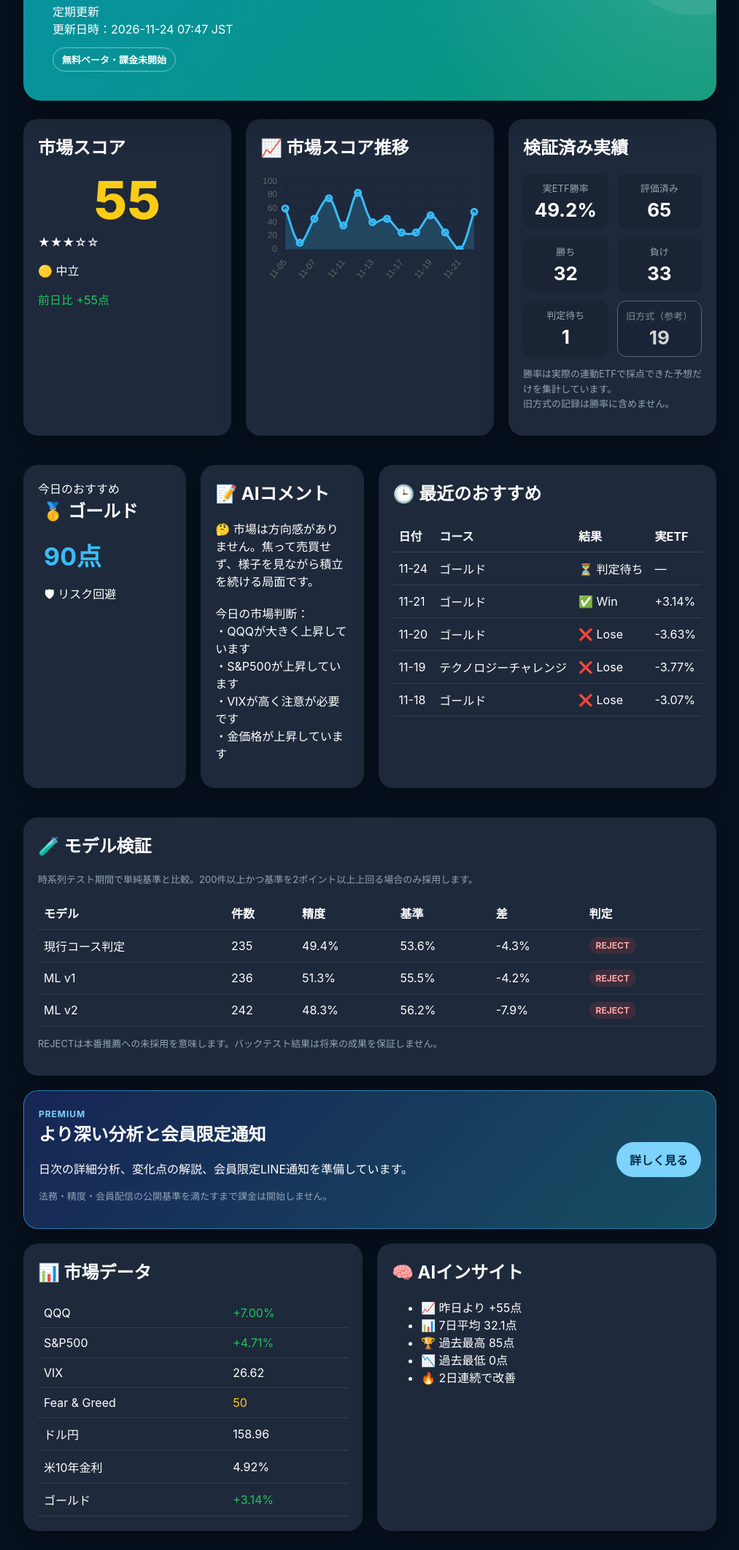
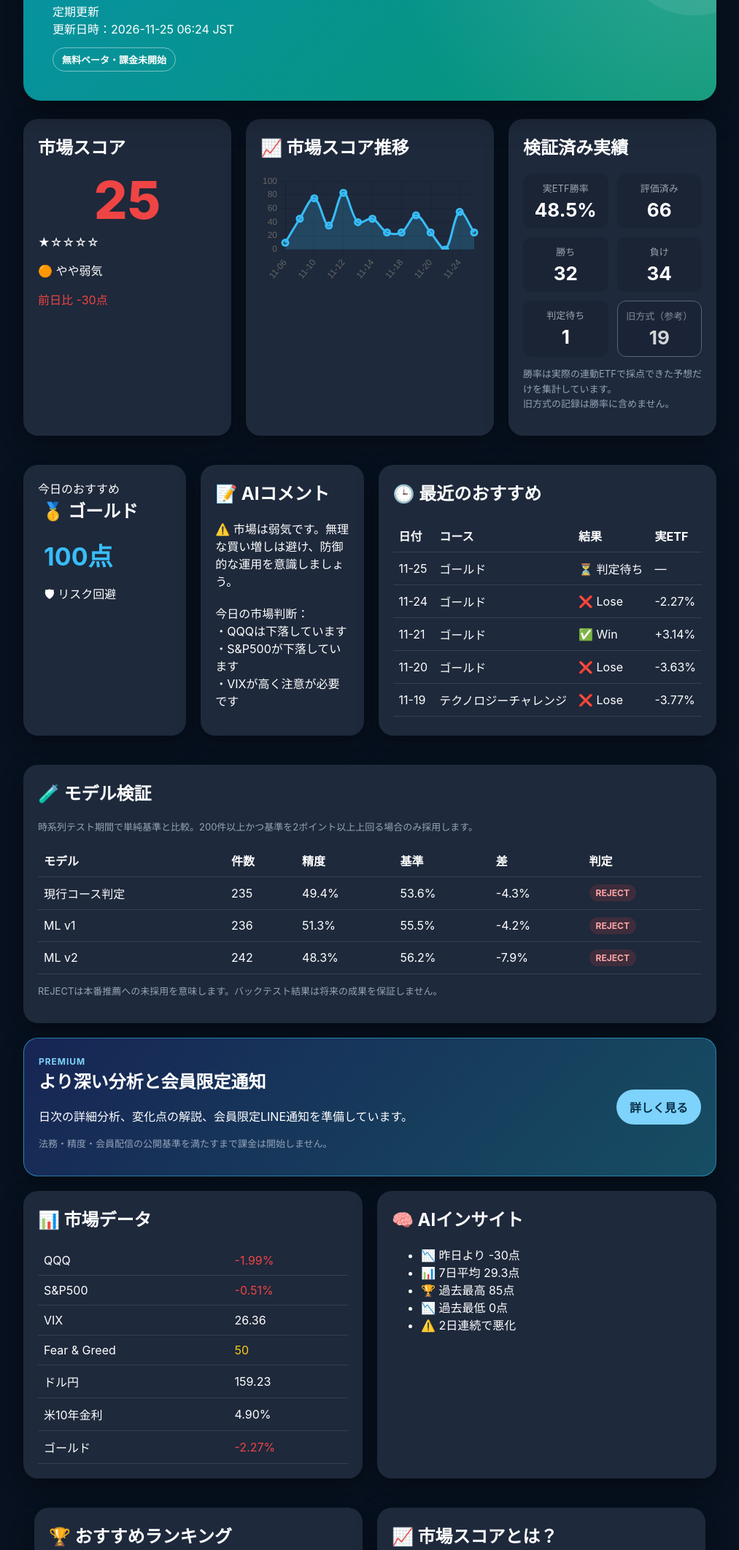
Before and after one commit to hayato861/paypay_ai, a plain HTML site: page index.html in a window 1280 px wide. Shown: the part 144-2268 px from the top of the page at 73% size, without its empty margins (133-1146 px from the left). Drawn offline with nearby package versions, Linux system fonts and the light colour scheme.

Commit message:
Auto Update PayPay AI

```diff
--- a/data/history.csv
+++ b/data/history.csv
@@ -83,4 +83,5 @@ date,score,recommend,qqq_change,result,evaluation_source
 2026-11-19,50,テクノロジーチャレンジ,-3.77,Lose,etf_v1
 2026-11-20,25,ゴールド,-3.63,Lose,etf_v1
 2026-11-21,0,ゴールド,3.14,Win,etf_v1
-2026-11-24,55,ゴールド,,Pending,
+2026-11-24,55,ゴールド,-2.27,Lose,etf_v1
+2026-11-25,25,ゴールド,,Pending,
--- a/index.html
+++ b/index.html
@@ -22,7 +22,7 @@
                 </div>
 
                 <div class="small">
-                    更新日時：2026-11-24 07:47 JST
+                    更新日時：2026-11-25 06:24 JST
                 </div>
                 <div class="service-stage">
                     無料ベータ・課金未開始
@@ -36,17 +36,17 @@
                     <div class="small">
                         <h2>市場スコア</h2>
                     </div>
-                    <div class="score" style="color:#facc15;">
-                    55
+                    <div class="score" style="color:#ef4444;">
+                    25
                     </div>
                     <div class="market">
-                        ★★★☆☆
+                        ★☆☆☆☆
                     </div>
                     <p class="small">
-                        🟡 中立
+                        🟠 やや弱気
                     </p>
-                    <p class="small" style="color:#22c55e;">
-                        前日比 +55点
+                    <p class="small" style="color:#ef4444;">
+                        前日比 -30点
                     </p>
                 </div>
 
@@ -67,12 +67,12 @@
 
         <div class="stat-box">
             <div class="stat-title">実ETF勝率</div>
-            <div class="stat-value">49.2%</div>
+            <div class="stat-value">48.5%</div>
         </div>
 
         <div class="stat-box">
             <div class="stat-title">評価済み</div>
-            <div class="stat-value">65</div>
+            <div class="stat-value">66</div>
         </div>
 
         <div class="stat-box">
@@ -82,7 +82,7 @@
 
         <div class="stat-box">
             <div class="stat-title">負け</div>
-            <div class="stat-value">33</div>
+            <div class="stat-value">34</div>
         </div>
 
         <div class="stat-box">
@@ -113,7 +113,7 @@
                 &nbsp;🥇 ゴールド
             </h2>
             <div class="score-mini">
-                &nbsp;90点
+                &nbsp;100点
             </div>
             <p class="small">
                &nbsp; 🛡 リスク回避
@@ -123,7 +123,7 @@
         <div class="card">
             <h2>📝 AIコメント</h2>
             <p>
-                🤔 市場は方向感がありません。焦って売買せず、様子を見ながら積立を続ける局面です。<br><br>今日の市場判断：<br>・QQQが大きく上昇しています<br>・S&P500が上昇しています<br>・VIXが高く注意が必要です<br>・金価格が上昇しています<br>
+                ⚠️ 市場は弱気です。無理な買い増しは避け、防御的な運用を意識しましょう。<br><br>今日の市場判断：<br>・QQQは下落しています<br>・S&P500が下落しています<br>・VIXが高く注意が必要です<br>
             </p>
         </div>
 
@@ -137,10 +137,17 @@
                 <tbody>
 
     <tr>
-    <td>11-24</td>
+    <td>11-25</td>
     <td>ゴールド</td>
     <td>⏳ 判定待ち</td>
     <td>—</td>
+    </tr>
+
+    <tr>
+    <td>11-24</td>
+    <td>ゴールド</td>
+    <td>❌ Lose</td>
+    <td>-2.27%</td>
     </tr>
 
     <tr>
@@ -162,13 +169,6 @@
     <td>テクノロジーチャレンジ</td>
     <td>❌ Lose</td>
     <td>-3.77%</td>
-    </tr>
-
-    <tr>
-    <td>11-18</td>
-    <td>ゴールド</td>
-    <td>❌ Lose</td>
-    <td>-3.07%</td>
     </tr>
 
                 </tbody>
@@ -241,21 +241,21 @@
             <table>
                 <tr>
                     <td>QQQ</td>
-                    <td style="color:#22c55e">
-                        +7.00%
+                    <td style="color:#ef4444">
+                        -1.99%
                     </td>
                 </tr>
 
                 <tr>
                     <td>S&P500</td>
-                    <td style="color:#22c55e">
-                        +4.71%
+                    <td style="color:#ef4444">
+                        -0.51%
                     </td>
                 </tr>
 
                 <tr>
                     <td>VIX</td>
-                    <td>26.62</td>
+                    <td>26.36</td>
                 </tr>
 
                 <tr>
@@ -267,18 +267,18 @@
 
                 <tr>
                     <td>ドル円</td>
-                    <td>158.96</td>
+                    <td>159.23</td>
                 </tr>
 
                 <tr>
                     <td>米10年金利</td>
-                    <td>4.92%</td>
+                    <td>4.90%</td>
                 </tr>
 
                 <tr>
                     <td>ゴールド</td>
-                    <td style="color:#22c55e">
-                        +3.14%
+                    <td style="color:#ef4444">
+                        -2.27%
                     </td>
 
                 </tr>
@@ -288,7 +288,7 @@
         <div class="card">
             <h2>🧠 AIインサイト</h2>
             <ul>
-                <li>📈 昨日より +55点</li><li>📊 7日平均 32.1点</li><li>🏆 過去最高 85点</li><li>📉 過去最低 0点</li><li>🔥 2日連続で改善</li>
+                <li>📉 昨日より -30点</li><li>📊 7日平均 29.3点</li><li>🏆 過去最高 85点</li><li>📉 過去最低 0点</li><li>⚠️ 2日連続で悪化</li>
             </ul>
         </div>
     </div>
@@ -301,42 +301,42 @@
         <tr>
             <td>🥇</td>
             <td>ゴールド</td>
-            <td>90点</td>
+            <td>100点</td>
         </tr>
 
         <tr>
             <td>🥈</td>
-            <td>テクノロジーチャレンジ</td>
-            <td>88点</td>
+            <td>アメリカ超長期国債チャレンジ</td>
+            <td>98点</td>
         </tr>
 
         <tr>
             <td>🥉</td>
-            <td>アメリカ超長期国債チャレンジ</td>
-            <td>88点</td>
+            <td>逆チャレンジ</td>
+            <td>96点</td>
         </tr>
 
         <tr>
             <td>4.</td>
-            <td>テクノロジー</td>
-            <td>86点</td>
+            <td>テクノロジーチャレンジ</td>
+            <td>80点</td>
         </tr>
 
         <tr>
             <td>5.</td>
-            <td>スタンダード</td>
-            <td>85点</td>
+            <td>テクノロジー</td>
+            <td>80点</td>
         </tr>
 
         <tr>
             <td>6.</td>
             <td>チャレンジ</td>
-            <td>83点</td>
+            <td>80点</td>
         </tr>
 
         <tr>
             <td>7.</td>
-            <td>逆チャレンジ</td>
+            <td>スタンダード</td>
             <td>80点</td>
         </tr>
 
@@ -410,8 +410,8 @@
 
 
     <script>
-        const scoreLabels = ["11-05", "11-06", "11-07", "11-10", "11-11", "11-12", "11-13", "11-14", "11-17", "11-18", "11-19", "11-20", "11-21", "11-24"];
-        const scoreData = [60, 10, 45, 75, 35, 83, 40, 45, 25, 25, 50, 25, 0, 55];
+        const scoreLabels = ["11-06", "11-07", "11-10", "11-11", "11-12", "11-13", "11-14", "11-17", "11-18", "11-19", "11-20", "11-21", "11-24", "11-25"];
+        const scoreData = [10, 45, 75, 35, 83, 40, 45, 25, 25, 50, 25, 0, 55, 25];
     </script>
 
     <script src="https://cdn.jsdelivr.net/npm/chart.js"></script>
```
Also changed, not shown: data/market_report.png, data/x_post.txt.
